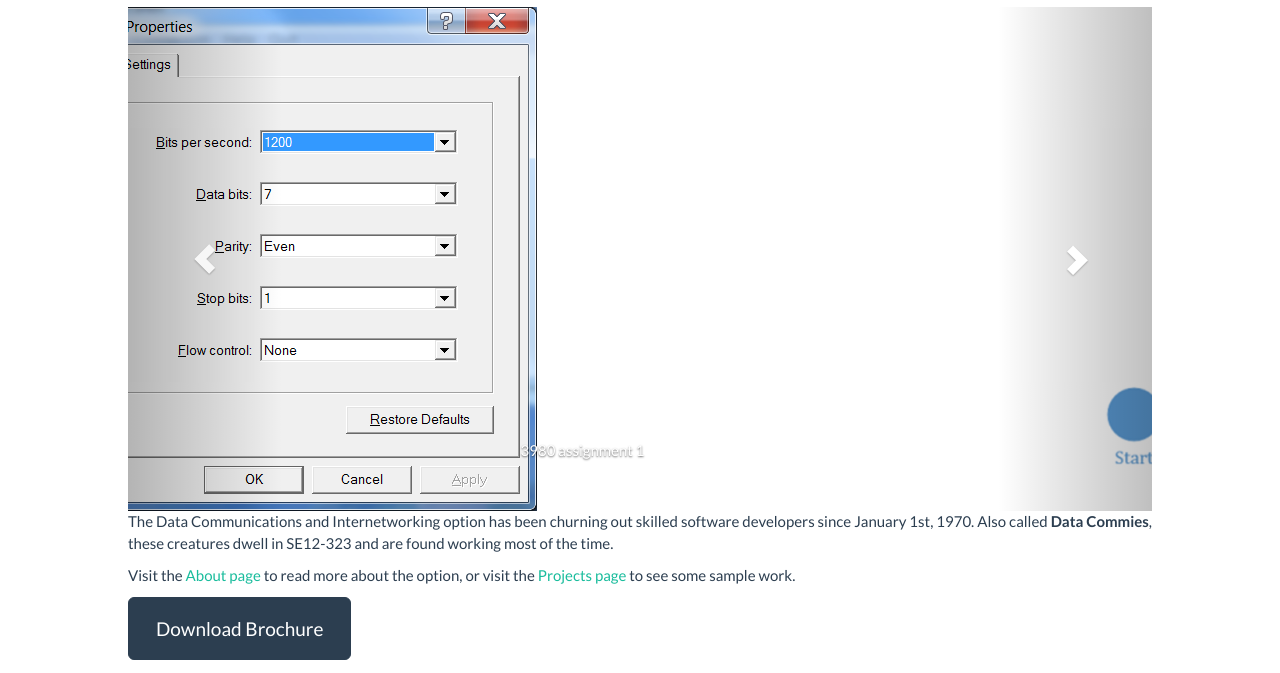
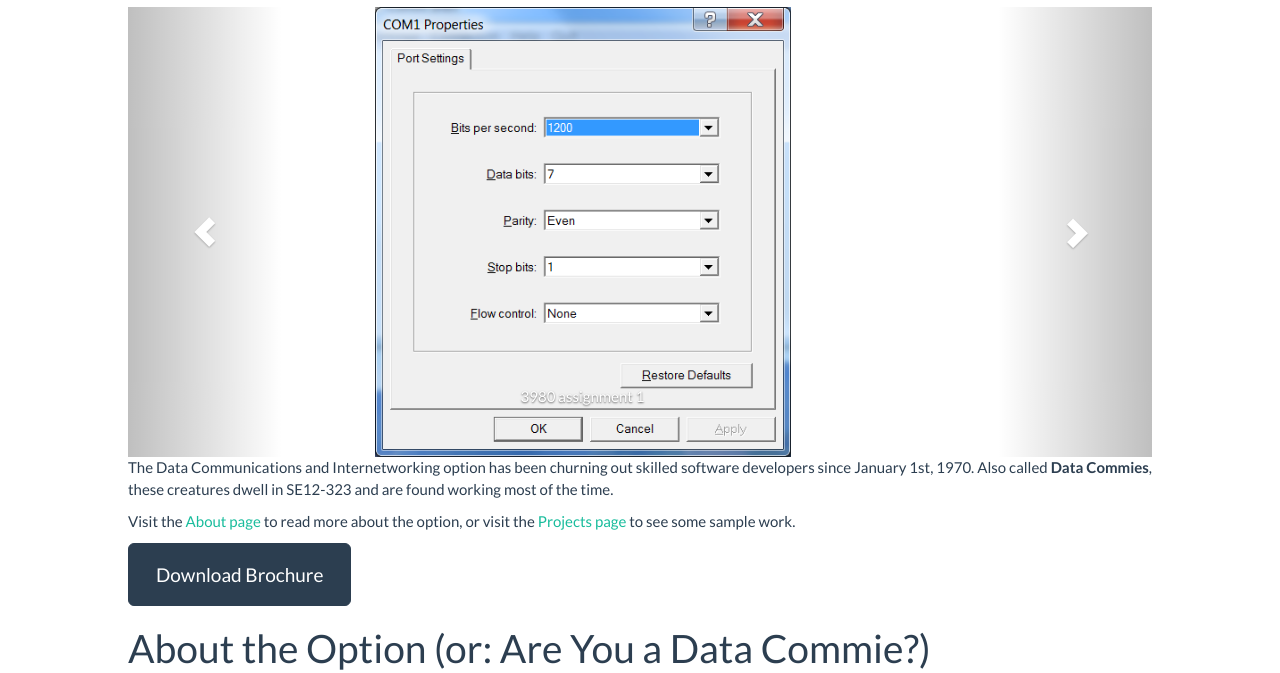
Before and after one commit to Shane-S/milliways, a plain HTML site: page index.html in a window 1280 px wide. Shown: the part 127-800 px from the top of the page. Drawn offline with Linux system fonts and the light colour scheme.

Commit message:
Carousel fixed-height and centred

```diff
--- a/css/style.css
+++ b/css/style.css
@@ -26,3 +26,9 @@
     position: relative;
     top: -1em;
 }
+
+/* Keeps images centred in the carousel at a fixed height */
+.item img {
+    height: 30em !important;
+    margin: 0 auto 0 auto;
+}
```
